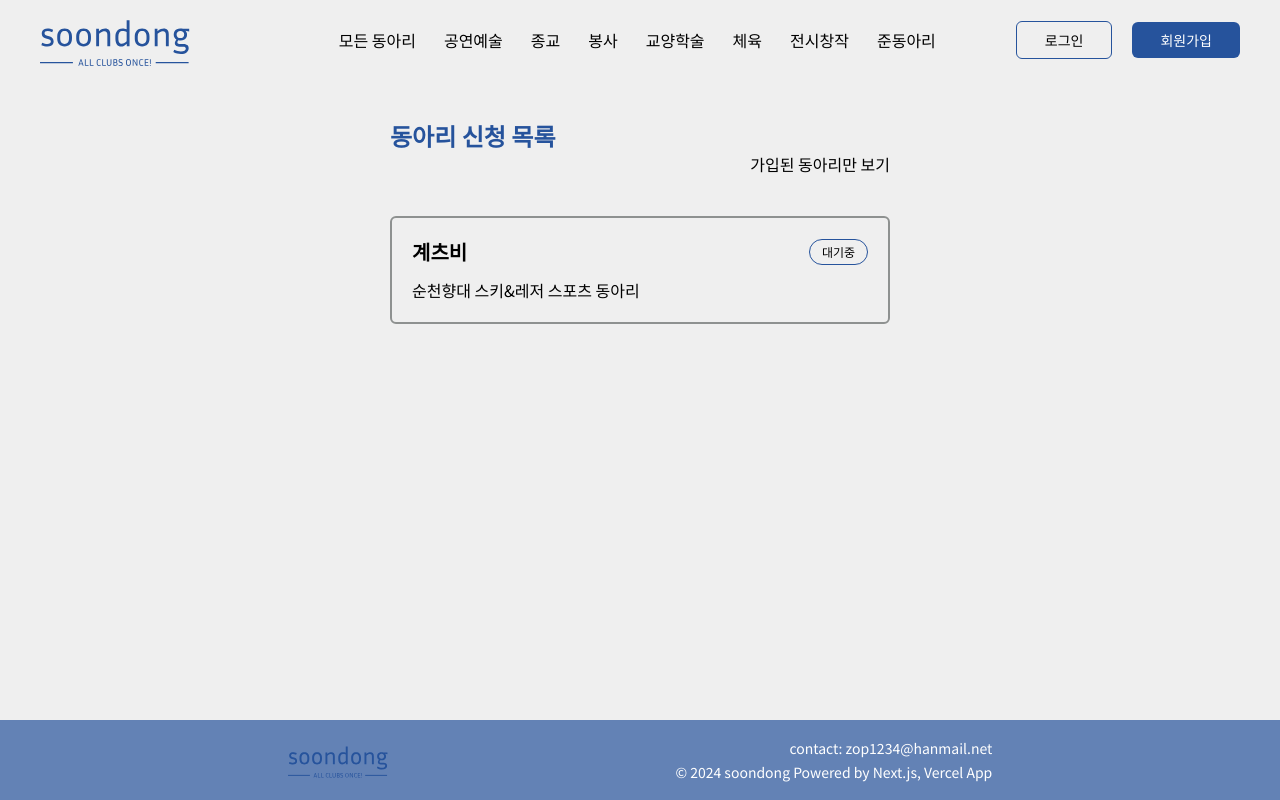
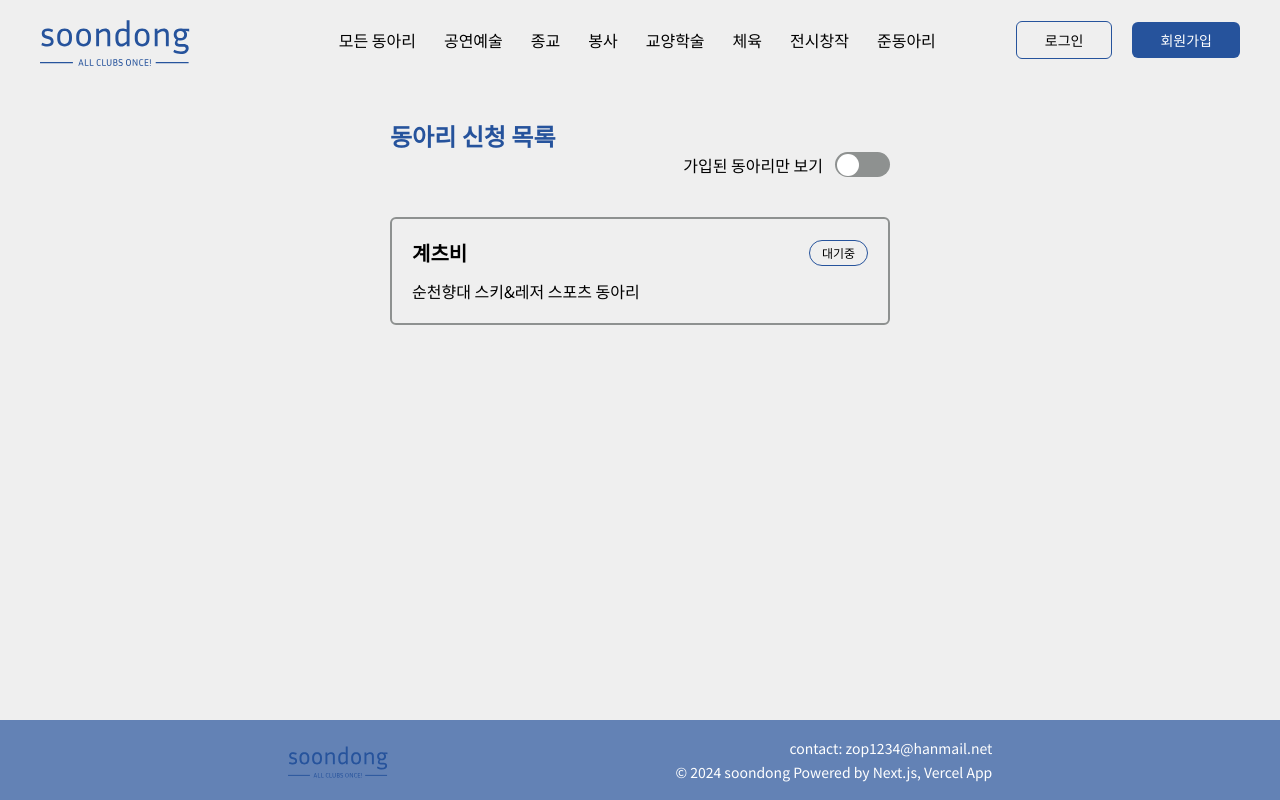
Before and after one commit to TaeWooKim-SCH/soondong, a Next.js app: page /my/joins in a window 1280 px wide. Built offline with nearby package versions, Linux system fonts and the light colour scheme; no server answers.

Commit message:
feat: 토글 구현

```diff
--- /dev/null
+++ b/src/app/_components/Toggle.tsx
@@ -0,0 +1,26 @@
+'use client'
+
+import { useState } from "react";
+
+export default function Toggle() {
+  const [isActive, setIsActive] = useState(false);
+
+  const toggleClickHandler = () => {
+    setIsActive((prev) => !prev);
+  };
+
+  return (
+    <div
+      className={`relative w-[55px] h-[25px] rounded-full cursor-pointer ${
+        isActive ? 'bg-blue' : 'bg-silver'
+      }`}
+      onClick={toggleClickHandler}
+    >
+      <div
+        className={`absolute top-1/2 -translate-y-1/2 w-[22px] h-[22px] bg-white rounded-full transition-all ${
+          isActive ? 'right-[0.1rem]' : 'right-[1.95rem]'
+        }`}
+      ></div>
+    </div>
+  );
+}
--- a/src/app/my/joins/page.tsx
+++ b/src/app/my/joins/page.tsx
@@ -1,8 +1,9 @@
 import Title from "@/app/_components/Title";
+import Toggle from "@/app/_components/Toggle";
 import Layout from "@/app/_components/layouts/Layout";
 
 async function getData() {
-  const res = await fetch(`${process.env.NEXT_PUBLIC_DOMAIN}/api/clubs/joins`);
+  const res = await fetch(`${process.env.NEXT_PUBLIC_DOMAIN}/api/my/clubs/joins`);
 }
 
 export default function MyJoins() {
@@ -10,7 +11,10 @@ export default function MyJoins() {
     <Layout className="flex flex-col items-center">
       <section className="w-full mb-10 sm:w-[500px]">
         <Title>동아리 신청 목록</Title>
-        <div className="text-end text-sm sm:text-base">가입된 동아리만 보기</div>
+        <div className="flex justify-end items-center">
+          <div className="mr-3 text-end text-sm sm:text-base">가입된 동아리만 보기</div>
+          <Toggle />
+        </div>
       </section>
       <section className="w-full grid grid-cols-1 sm:w-[500px]">
         <article className="border-2 border-silver rounded-md p-5">
```
Also changed, not shown: src/pages/api/my/clubs/joins.ts (renamed from src/pages/api/clubs/joins.ts).
